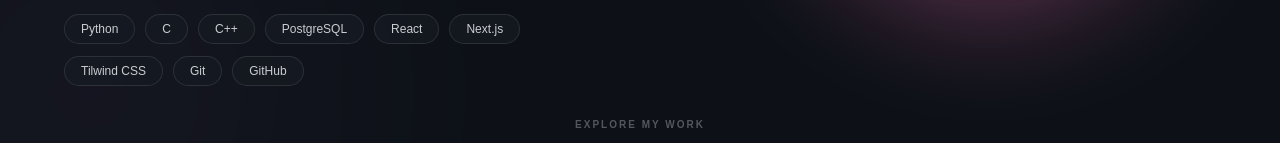
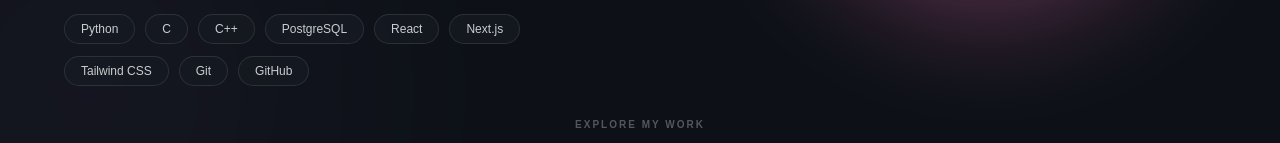
Before and after one commit to khushisingh1609/portfolio, a Next.js app: page / in a window 1280 px wide. Shown: the part 563-706 px from the top of the page. Built offline with nearby package versions, Linux system fonts and the light colour scheme.

Commit message:
Fixed Tailwind spelling

```diff
--- a/app/page.tsx
+++ b/app/page.tsx
@@ -138,7 +138,7 @@
 function TechStackStrip() {
   const TECH_ROWS = [
     ["Python", "C", "C++", "PostgreSQL","React", "Next.js"],
-    ["Tilwind CSS","Git", "GitHub"]
+    ["Tailwind CSS","Git", "GitHub"]
   ];
 
   return (
```
